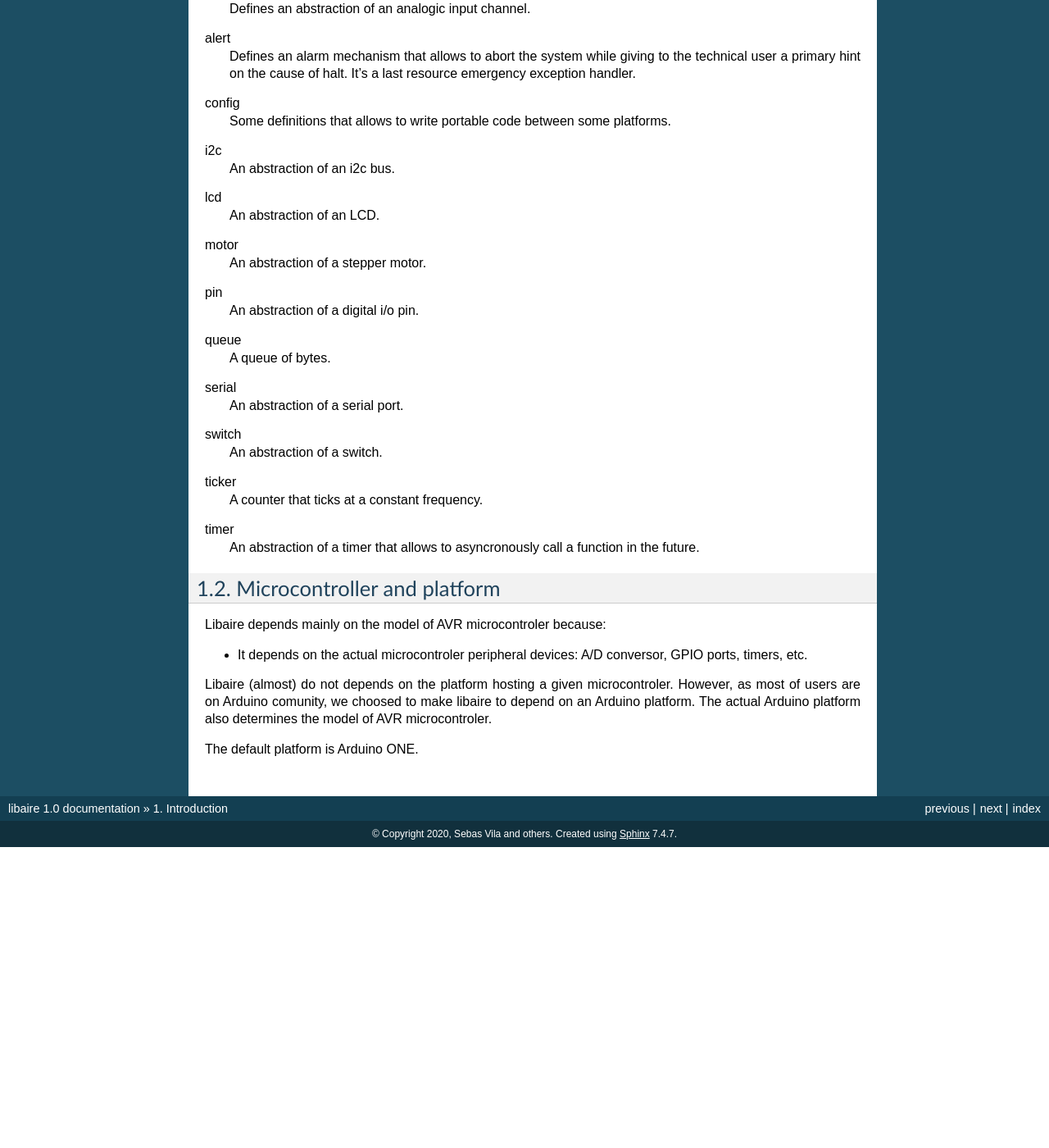
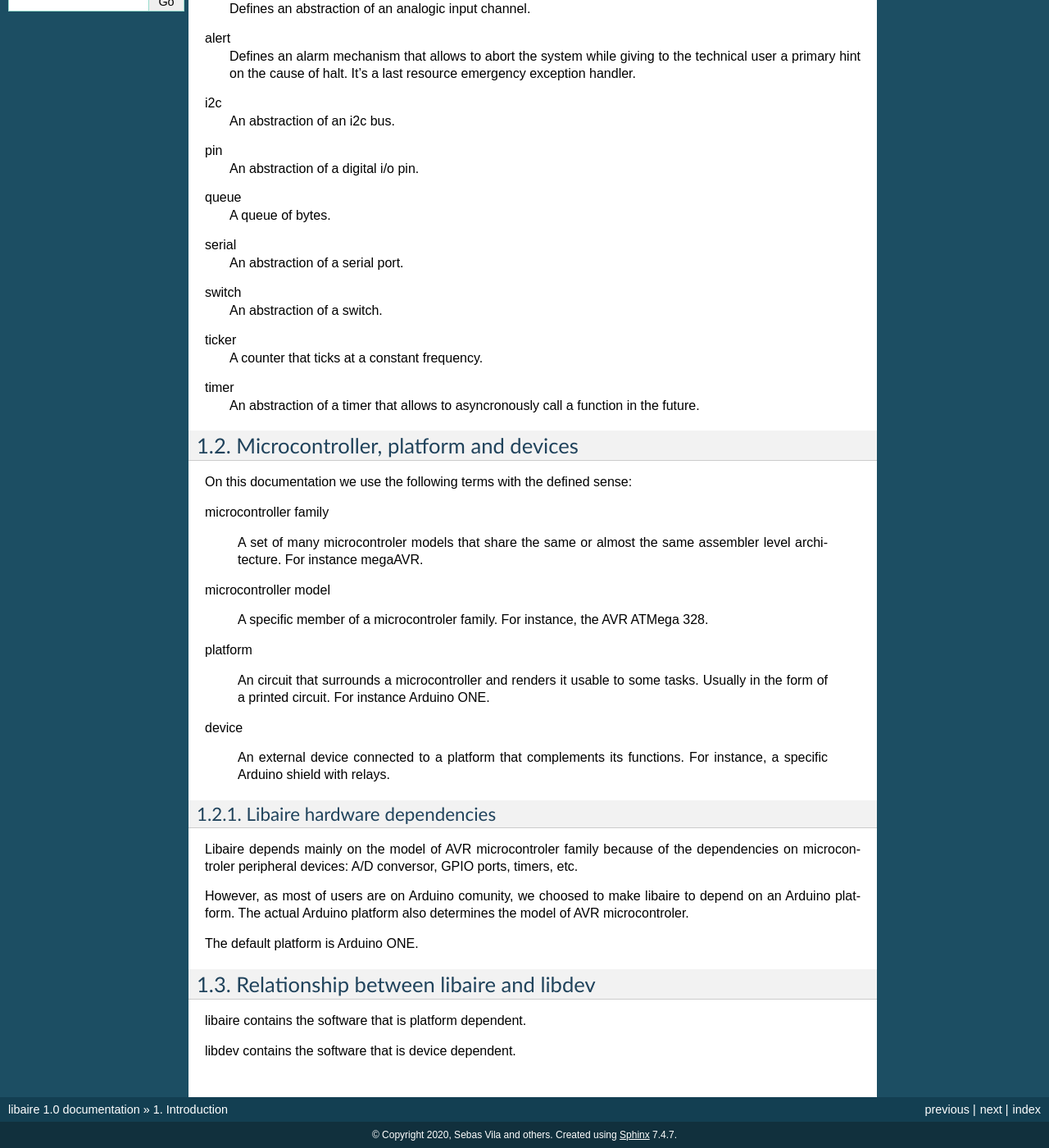
Before and after one commit to sebasvila/VentiladorUPCManresa, a Sphinx documentation site: the page built from libaire/doc/source/intro.rst, in a window 1280 px wide and 1400 px high, scrolled down 487 px. Shown: the whole window at 82% size. Built offline with Sphinx 7.4.7, drawn with Linux system fonts in a browser that asks for light colours; before the commit the page ends 1520 px from its top, so only the background shows below that; some of the changed text lies outside the part shown.

Commit message:
Some brief notes about hardware dependencies.

```diff
--- a/libaire/doc/source/intro.rst
+++ b/libaire/doc/source/intro.rst
@@ -26,7 +26,6 @@ These are the most salient reasons:
    leverage the work that the library user should do.
 
 
-
 Libaire modules structure
 =========================
 
@@ -41,18 +40,8 @@ alert
    giving to the technical user a primary hint on the cause of
    halt. It's a last resource emergency exception handler.
 
-config
-   Some definitions that allows to write portable code between
-   some platforms.
-
 i2c
    An abstraction of an i2c bus.
-
-lcd
-   An abstraction of an LCD.
-
-motor
-   An abstraction of a stepper motor.
 
 pin
    An abstraction of a digital i/o pin.
@@ -74,17 +63,54 @@ timer
    function in the future.
 
 
-Microcontroller and platform
-============================
 
-Libaire depends mainly on the model of AVR microcontroler because:
+Microcontroller, platform and devices
+=====================================
 
-* It depends on the actual microcontroler peripheral devices: A/D
-  conversor, GPIO ports, timers, etc.
+On this documentation we use the following terms with the defined
+sense:
 
-Libaire (almost) do not depends on the platform hosting a given
-microcontroler. However, as most of users are on Arduino comunity, we
-choosed to make libaire to depend on an Arduino platform. The actual
-Arduino platform also determines the model of AVR microcontroler.
+microcontroller family
+
+   A set of many microcontroler models that share the same or almost
+   the same assembler level architecture. For instance megaAVR.
+
+microcontroller model
+
+   A specific member of a microcontroler family. For instance, the AVR
+   ATMega 328.
+
+platform
+
+   An circuit that surrounds a microcontroller and renders it usable
+   to some tasks. Usually in the form of a printed circuit. For
+   instance Arduino ONE.
+
+device
+
+   An external device connected to a platform that complements its
+   functions. For instance, a specific Arduino shield with relays.
+
+
+
+Libaire hardware dependencies
+-----------------------------
+
+Libaire depends mainly on the model of AVR microcontroler family
+because of the dependencies on microcontroler peripheral devices: A/D
+conversor, GPIO ports, timers, etc.
+
+However, as most of users are on Arduino comunity, we choosed to make
+libaire to depend on an Arduino platform. The actual Arduino platform
+also determines the model of AVR microcontroler.
 
 The default platform is Arduino ONE.
+
+
+
+Relationship between libaire and libdev
+=======================================
+
+libaire contains the software that is platform dependent.
+
+libdev contains the software that is device dependent.
```
